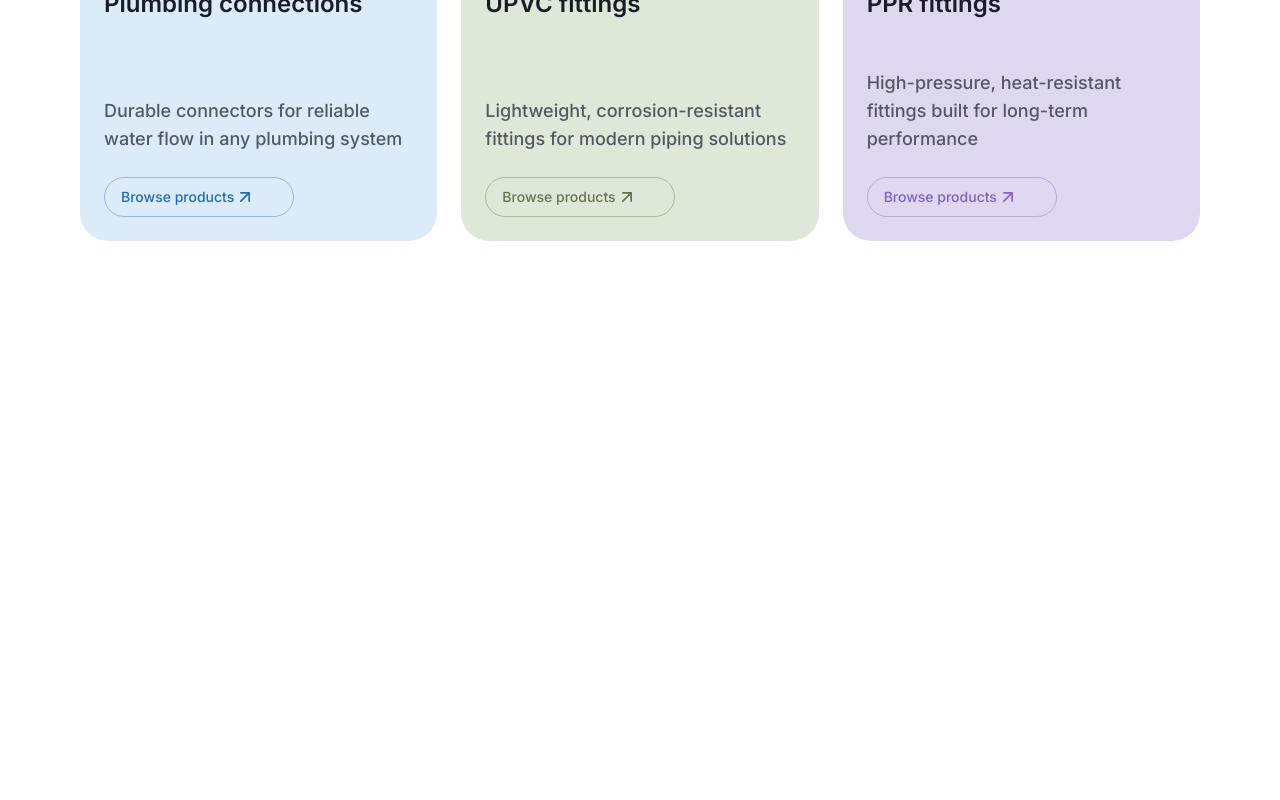
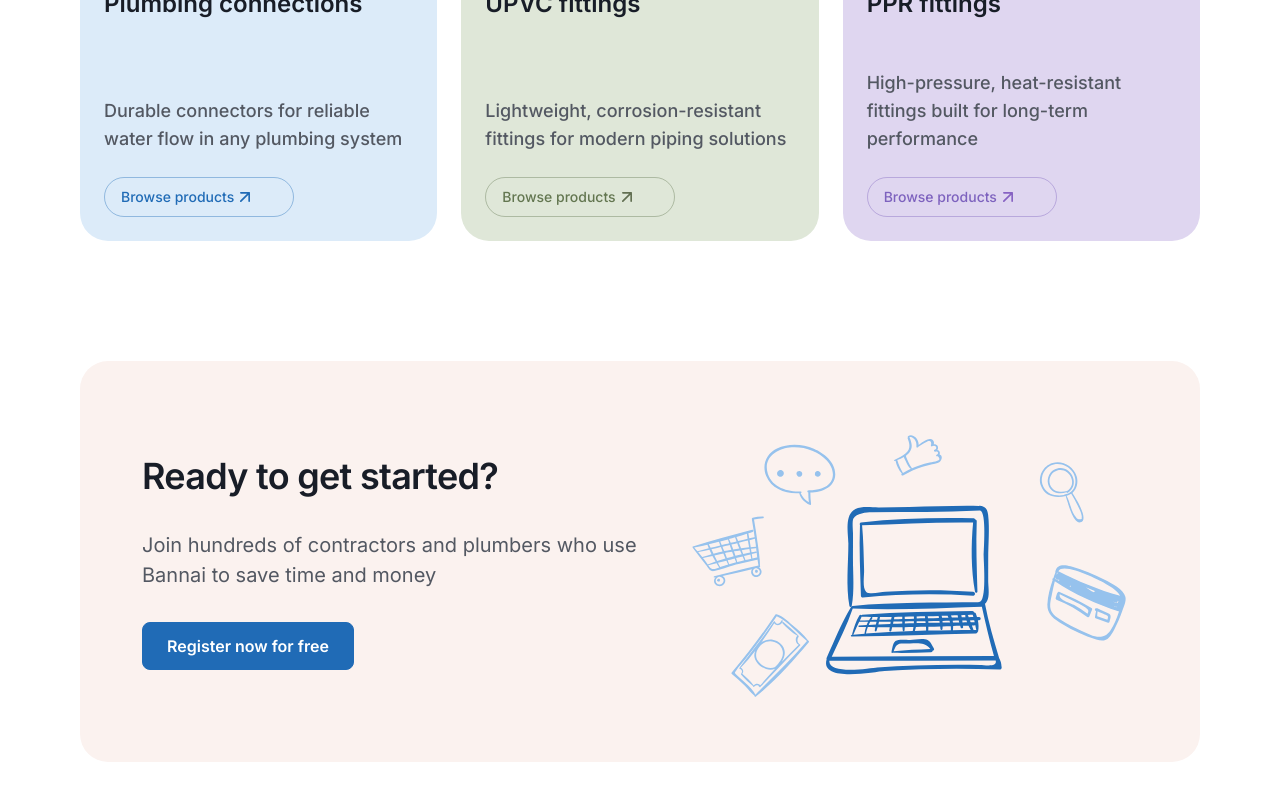
Before and after one commit to VlADOOSit/benaay-test, a React (Vite) app in the folder client/: page / in a window 1280 px wide. Shown: the part 1850-2650 px from the top of the page. Before the commit the page ends 2171 px from the top, so only its background shows below. Built offline with nearby package versions, Linux system fonts and the light colour scheme.

Commit message:
add get started section

```diff
--- /dev/null
+++ b/client/src/components/ReadyToGetStartedSection/ReadyToGetStartedSection.css
@@ -0,0 +1,75 @@
+.ready-cta {
+  width: 100%;
+  padding: 40px 80px;
+  background-color: #ffffff;
+  box-sizing: border-box;
+}
+
+.ready-cta__card {
+  width: 100%;
+  max-width: 1280px;
+  height: 401px;
+  margin: 0 auto;
+  background-color: #fbf2ef;
+  border-radius: 28px;
+  padding: 62px;
+  box-sizing: border-box;
+  display: flex;
+  justify-content: space-between;
+  align-items: center;
+  gap: 32px;
+}
+
+.ready-cta__content {
+  width: 524px;
+  display: flex;
+  flex-direction: column;
+  gap: 32px;
+}
+
+.ready-cta__text {
+  display: flex;
+  flex-direction: column;
+  gap: 32px;
+}
+
+.ready-cta__title {
+  margin: 0;
+  font-size: 36px;
+  line-height: 44px;
+  font-weight: 600;
+  letter-spacing: -0.02em;
+  color: #181d27;
+}
+
+.ready-cta__supporting {
+  margin: 0;
+  font-size: 20px;
+  line-height: 30px;
+  font-weight: 400;
+  color: #535862;
+}
+
+.ready-cta__button {
+  height: 48px;
+  padding: 12px 24px;
+  border-radius: 8px;
+  background-color: #206bb6;
+  border: 1.5px solid #206bb6;
+  color: #ffffff;
+  font-size: 16px;
+  line-height: 24px;
+  font-weight: 600;
+  display: inline-flex;
+  align-items: center;
+  justify-content: center;
+  gap: 8px;
+  text-decoration: none;
+  width: fit-content;
+}
+
+.ready-cta__illustration img {
+  width: 468.95px;
+  height: 278.67px;
+  display: block;
+}
--- /dev/null
+++ b/client/src/components/ReadyToGetStartedSection/ReadyToGetStartedSection.jsx
@@ -0,0 +1,27 @@
+import illustrationImage from '../../assets/get-started-image.svg';
+import './ReadyToGetStartedSection.css';
+
+function ReadyToGetStartedSection() {
+  return (
+    <section className="ready-cta">
+      <div className="ready-cta__card">
+        <div className="ready-cta__content">
+          <div className="ready-cta__text">
+            <h2 className="ready-cta__title">Ready to get started?</h2>
+            <p className="ready-cta__supporting">
+              Join hundreds of contractors and plumbers who use Bannai to save time and money
+            </p>
+          </div>
+          <a className="ready-cta__button" href="#">
+            Register now for free
+          </a>
+        </div>
+        <div className="ready-cta__illustration">
+          <img src={illustrationImage} alt="" aria-hidden="true" />
+        </div>
+      </div>
+    </section>
+  );
+}
+
+export default ReadyToGetStartedSection;
--- a/client/src/pages/HomePage/HomePage.jsx
+++ b/client/src/pages/HomePage/HomePage.jsx
@@ -2,6 +2,7 @@ import Header from '../../components/Header/Header.jsx';
 import CategoryCard from '../../components/CategoryCard/CategoryCard.jsx';
 import FeatureCard from '../../components/FeatureCard/FeatureCard.jsx';
 import LogosMarquee from '../../components/LogosMarquee/LogosMarquee.jsx';
+import ReadyToGetStartedSection from '../../components/ReadyToGetStartedSection/ReadyToGetStartedSection.jsx';
 import deliveryIcon from '../../assets/feature-icons/icon-delivery.svg';
 import priceIcon from '../../assets/feature-icons/icon-price.svg';
 import laptopIcon from '../../assets/feature-icons/icon-laptop.svg';
@@ -101,6 +102,7 @@ function HomePage() {
           </div>
         </div>
       </section>
+      <ReadyToGetStartedSection />
     </main>
   );
 }
```
Also changed, not shown: client/src/assets/get-started-image.svg (added).
